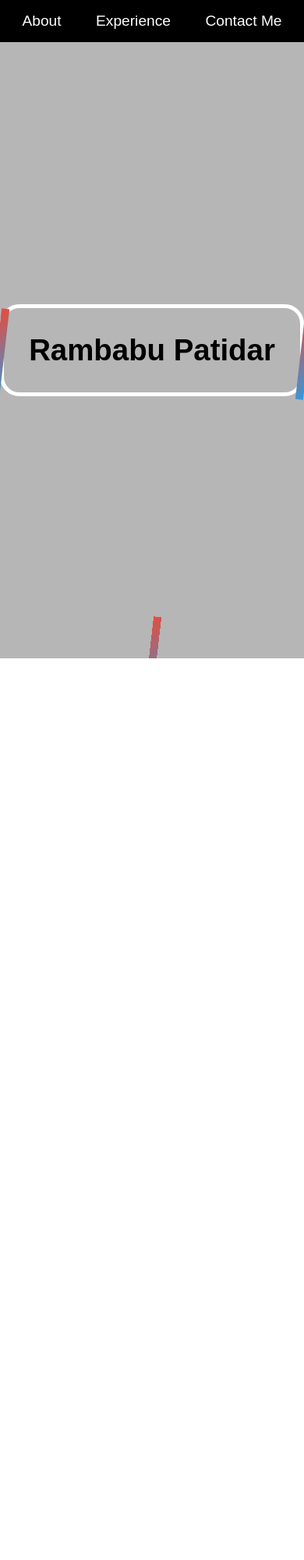
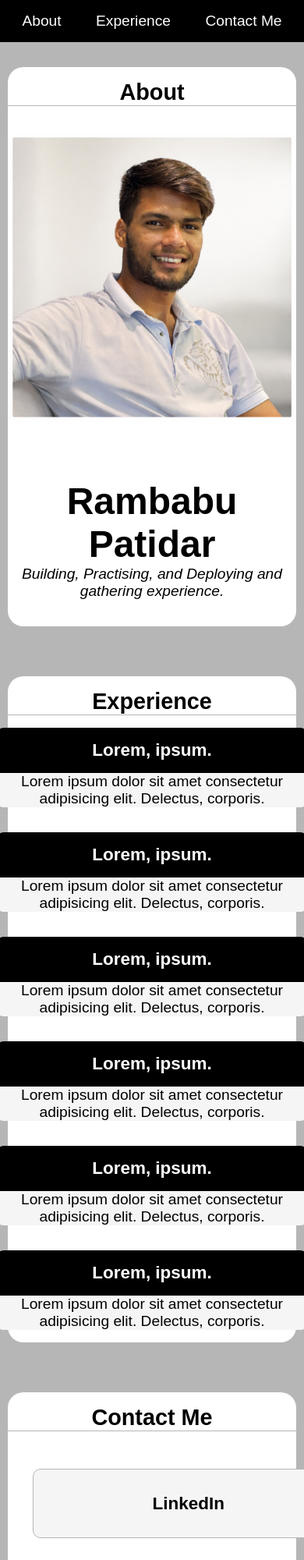
Before and after one commit to rambabu-patidar/rambabu-patidar.github.io, a plain HTML site: page index.html in a window 390 px wide. Shown: the top 2000 px of the page at 78% size. Before the commit the page ends 844 px from the top, so only its background shows below. Drawn offline with Linux system fonts and the light colour scheme.

Commit message:
Updated when bored with DSA

```diff
--- a/index.html
+++ b/index.html
@@ -6,6 +6,10 @@
   <meta name="viewport" content="width=device-width, initial-scale=1.0">
   <title>Rambabu Patidar</title>
   <style>
+    html {
+      scroll-behavior: smooth;
+    }
+
     * {
       padding: 0;
       margin: 0;
@@ -43,6 +47,11 @@
       cursor: pointer;
     }
 
+    a {
+      text-decoration: none;
+      color: white;
+    }
+
     main {
       background-color: #b6b6b6;
       flex-grow: 1;
@@ -52,50 +61,136 @@
       overflow: hidden;
     }
 
-    h1 {
-      border: 5px solid white;
-      padding: 2rem;
-      border-radius: 25px;
+    #about,
+    #experience,
+    #contact {
+      margin: 2rem;
+      min-width: 95vw;
+      min-height: 85vh;
+      background-color: white;
+      border-radius: 20px;
+      display: flex;
+      flex-direction: column;
     }
 
-    h1:hover {
-      border-color: grey;
+    #about:hover,
+    #experience:hover,
+    #contact:hover {
+      outline: 0.01px solid grey;
     }
 
-    .left,
-    .right,
-    .bottom {
-      width: 30vw;
-      height: 10px;
-      background-color: gold;
-      position: absolute;
-      top: 50%;
-      background: linear-gradient(45deg, #3498db, #e74c3c);
-      transition: all;
-      animation: rotate 3s ease-in-out infinite;
+    h1 {
+      text-align: center;
+      padding: 1rem 0 0 0;
+      border-bottom: 0.5px solid #b6b6b6;
     }
 
-    .left {
-      left: -15vw;
+    .my-info {
+      display: grid;
+      grid-template-columns: auto auto;
+      flex: 1;
     }
 
-    .right {
-      right: -15vw;
+    @media screen and (max-width: 850px) {
+      .my-info {
+        grid-template-columns: auto;
+      }
     }
 
-    .bottom {
-      left: 35vw;
-      top: 100%;
+
+    .text-info,
+    .photo {
+      text-align: center;
+      margin: auto 0;
     }
 
-    @keyframes rotate {
-      from {
-        transform: rotate(0deg);
+    .text-info h2 {
+      font-size: 4rem;
+    }
+
+    @media screen and (max-width: 575px) {
+      .photo img {
+        width: 100%;
       }
 
-      to {
-        transform: rotate(360deg);
+      .text-info h2 {
+        font-size: 3rem;
       }
+    }
+
+    .exp-section {
+      flex: 1;
+      display: flex;
+      justify-content: center;
+    }
+
+    .exp-list {
+      display: flex;
+      justify-content: space-evenly;
+      flex-wrap: wrap;
+      list-style-type: None;
+      margin: 0;
+    }
+
+    .exp {
+      width: 25rem;
+      text-align: center;
+      background-color: whitesmoke;
+      border-radius: 10px;
+      margin: 1rem 0;
+      display: flex;
+      flex-direction: column;
+      justify-content: center;
+      overflow: hidden;
+    }
+
+    .exp h3 {
+      padding: 1rem;
+      background-color: black;
+      color: white;
+    }
+
+    .exp p {
+      flex: 1;
+      display: flex;
+      align-items: center;
+    }
+
+    .exp:hover {
+      background-color: white;
+      border: .001px solid grey;
+    }
+
+    .contact-section {
+      flex: 1;
+      display: flex;
+      justify-content: flex-start;
+      margin: 2rem;
+    }
+
+    .social-sec {
+      display: flex;
+      justify-content: space-evenly;
+      list-style-type: None;
+      margin: 0;
+      flex-wrap: wrap;
+    }
+
+    .social-sec li {
+      background-color: white;
+      border: 1px solid #b6b6b6;
+      width: 25rem;
+      margin: 1rem 0;
+      display: flex;
+      align-items: center;
+      justify-content: center;
+      border-radius: 10px;
+      background-color: whitesmoke;
+    }
+
+    .social-sec li:hover {
+      background-color: white;
+      border: .001px solid grey;
     }
   </style>
 </head>
@@ -104,19 +199,81 @@
   <header>
     <nav>
       <ul>
-        <li>About</li>
-        <li>Experience</li>
-        <li>Contact Me</li>
+        <li> <a href="#about">About</a></li>
+        <li><a href="#experience">Experience</a></li>
+        <li><a href="#contact">Contact Me</a></li>
       </ul>
     </nav>
   </header>
 
   <main>
-    <h1>Rambabu Patidar</h1>
+    <section id="about">
+      <h1>About</h1>
+      <div class="my-info">
+        <div class="photo">
+          <img src="./public/ram.png" alt="ram similing looking in front" width="500px">
+        </div>
+        <div class="text-info">
+          <h2>Rambabu Patidar</h2>
+          <p><i>Building, Practising, and Deploying and gathering experience.</i></p>
+        </div>
+      </div>
+    </section>
+    <section id="experience">
+      <h1>Experience</h1>
+      <div class="exp-section">
+        <ul class="exp-list">
+          <li class="exp">
+            <h3>Lorem, ipsum.</h3>
+            <p>Lorem ipsum dolor sit amet consectetur adipisicing elit. Delectus, corporis.
+            </p>
+          </li>
+          <li class="exp">
+            <h3>Lorem, ipsum.</h3>
+            <p>Lorem ipsum dolor sit amet consectetur adipisicing elit. Delectus, corporis.
+          </li>
+          <li class="exp">
+            <h3>Lorem, ipsum.</h3>
+            <p>Lorem ipsum dolor sit amet consectetur adipisicing elit. Delectus, corporis.
+          </li>
+          <li class="exp">
+            <h3>Lorem, ipsum.</h3>
+            <p>Lorem ipsum dolor sit amet consectetur adipisicing elit. Delectus, corporis.
+          </li>
+          <li class="exp">
+            <h3>Lorem, ipsum.</h3>
+            <p>Lorem ipsum dolor sit amet consectetur adipisicing elit. Delectus, corporis.
+          </li>
+          <li class="exp">
+            <h3>Lorem, ipsum.</h3>
+            <p>Lorem ipsum dolor sit amet consectetur adipisicing elit. Delectus, corporis.
+          </li>
 
-    <div class="left"></div>
-    <div class="right"></div>
-    <div class="bottom"></div>
+        </ul>
+      </div>
+    </section>
+    <section id="contact">
+      <h1>Contact Me</h1>
+      <div class="contact-section">
+        <ul class="social-sec">
+          <li>
+            <h3>LinkedIn</h3>
+          </li>
+          <li>
+            <h3>GitHub</h3>
+          </li>
+          <li>
+            <h3>Portfolio</h3>
+          </li>
+          <li>
+            <h3>Email</h3>
+          </li>
+          <li>
+            <h3>Medium</h3>
+          </li>
+        </ul>
+      </div>
+    </section>
   </main>
 </body>
 
```
Also changed, not shown: public/ram.png (added).
